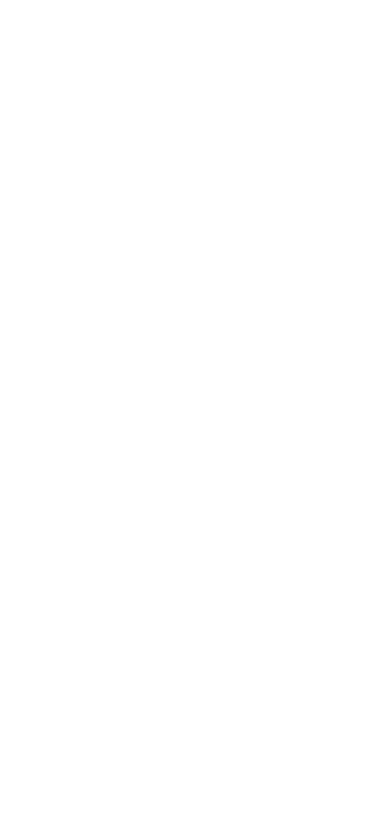
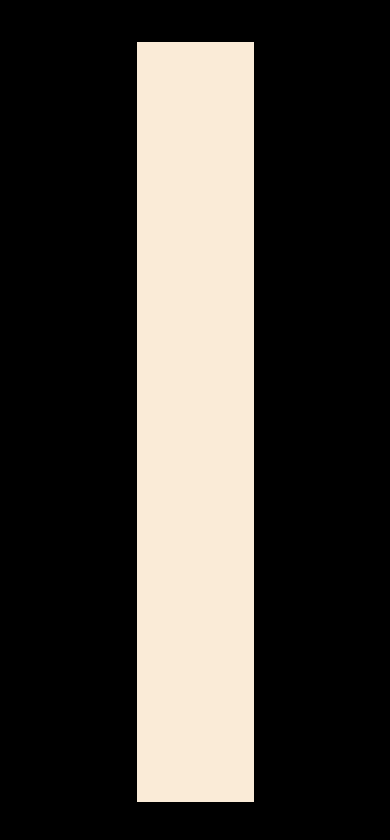
Before and after one commit to armsaroundmyknees/playground, a plain HTML site: page keris2/index.html in a window 390 px wide. Drawn offline with Linux system fonts and the light colour scheme.

Commit message:
update keris2 scroll mobile

```diff
--- /dev/null
+++ b/keris2/gerbang.css
@@ -0,0 +1,49 @@
+* {
+    box-sizing: border-box;
+    margin: 0;
+    padding: 0;
+}
+
+html {
+    scroll-behavior: smooth;
+}
+
+body {
+    overflow: hidden;
+    /* background-color: black; */
+}
+
+@keyframes slideInFromLeft {
+    0% {
+        transform: scale(0.5);
+    }
+
+    100% {
+        transform: scale(1);
+    }
+}
+
+.container {
+    background-color: black;
+    height: 100vh;
+    width: 100vw;
+    display: flex;
+    align-items: center;
+    justify-content: center;
+    flex-wrap: nowrap;
+    flex-direction: column;
+}
+
+.contents {
+    animation: 600ms ease-out 0s 1 slideInFromLeft;
+    width: 30%;
+    height: 90%;
+    background-color: antiquewhite;
+    cursor: pointer;
+    transition: all 200ms ease-in-out;
+}
+
+.contents:hover {
+    transform: scale(1.03);
+    background-color: white;
+}
--- /dev/null
+++ b/keris2/gerbang.js
@@ -0,0 +1,7 @@
+function gotoMain() {
+    // alert("ok");
+    window.location.href = ("main.html")
+
+}
+
+document.getElementsByClassName("contents")[0].addEventListener("click", gotoMain);
--- a/keris2/index.html
+++ b/keris2/index.html
@@ -1,11 +1,18 @@
 <!DOCTYPE html>
 <html lang="en">
+
 <head>
     <meta charset="UTF-8">
     <meta name="viewport" content="width=device-width, initial-scale=1.0">
-    <title>Document</title>
+    <link rel="stylesheet" href="gerbang.css">
+    <title>Welcome</title>
 </head>
+
 <body>
+    <div class="container">
+        <div class="contents"></div>
+    </div>
+    <script src="gerbang.js"></script>
+</body>
 
-</body>
 </html>
--- a/keris2/frontend.css
+++ b/keris2/main_ui.css
@@ -10,6 +10,21 @@ html {
 
 body {
   background-color: white;
+  animation: 3s ease-out 0s 1 transisiAwal;
+}
+
+@keyframes transisiAwal {
+  0% {
+    opacity: 0;
+  }
+
+  70% {
+    opacity: 0.9;
+  }
+
+  100% {
+    opacity: 1;
+  }
 }
 
 .container {
```
Also changed, not shown: keris2/main.html (+3 -3 lines), keris2/main_ui.js (renamed from keris2/frontend.js).
